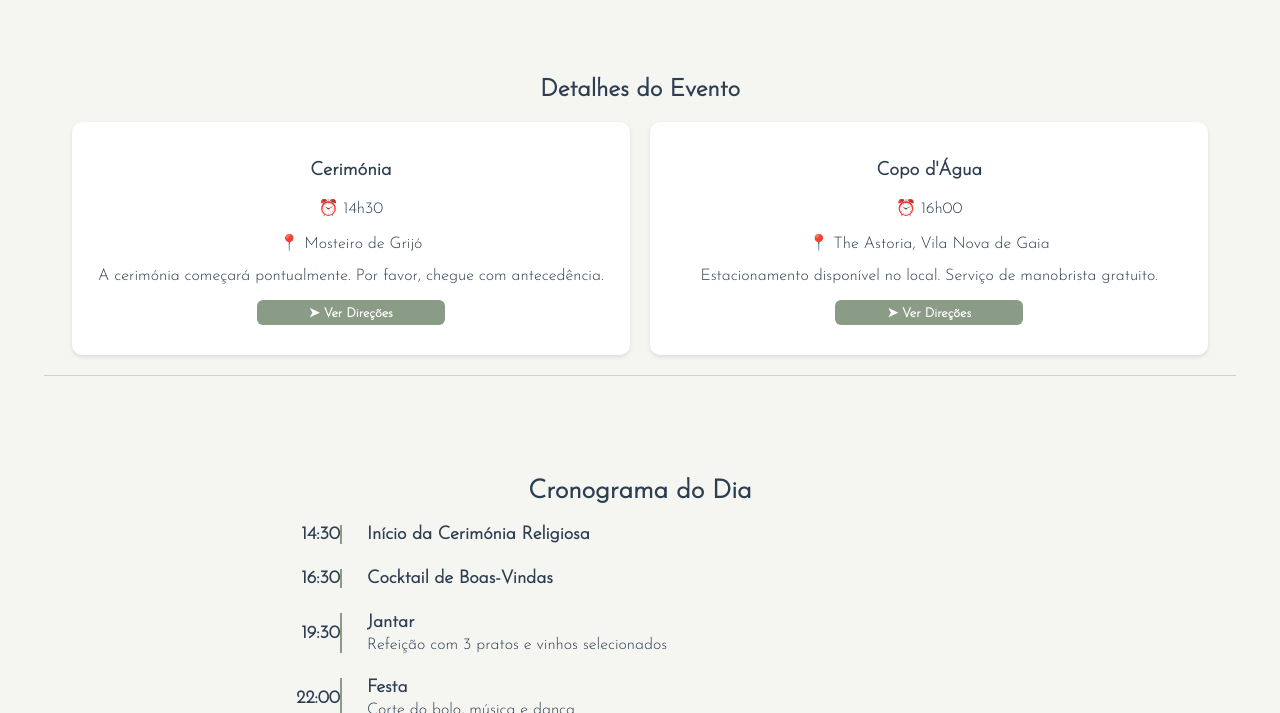
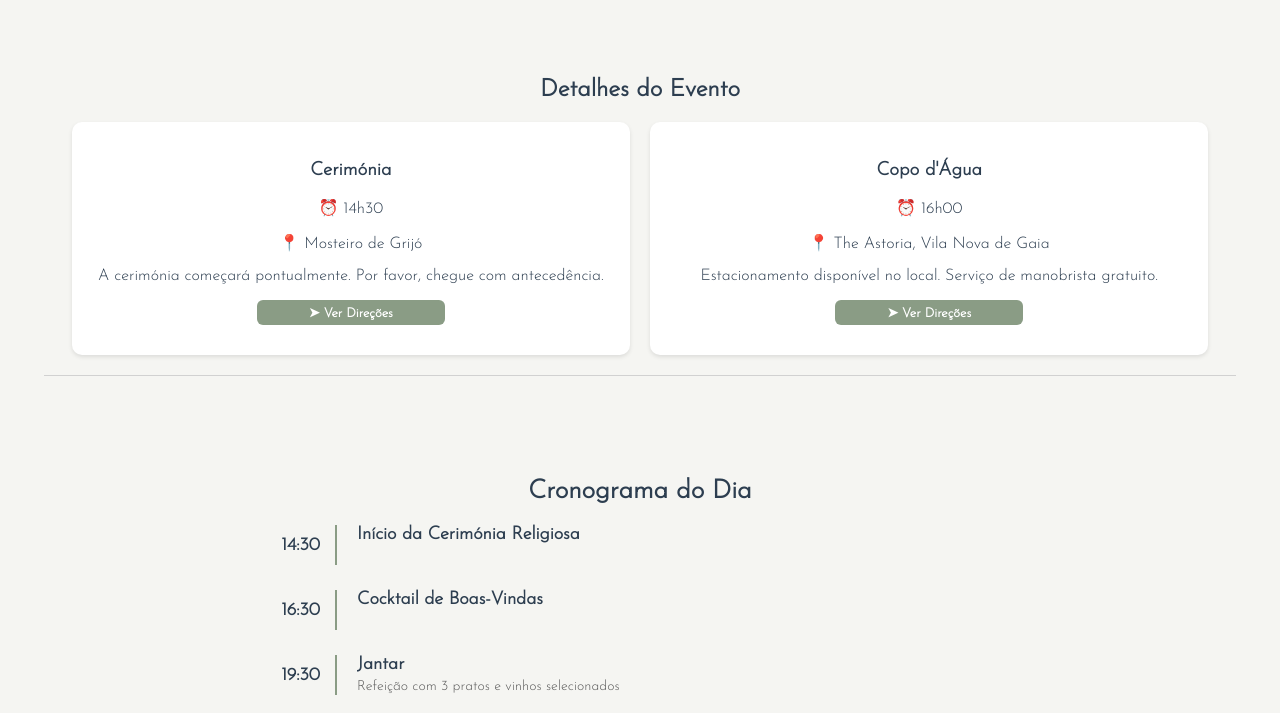
Before and after one commit to Marga0710/Casamento, a plain HTML site: page index.html in a window 1280 px wide. Shown: the part 239-952 px from the top of the page. Drawn offline with Linux system fonts and the light colour scheme.

Commit message:
Update style.css

```diff
--- a/style.css
+++ b/style.css
@@ -223,15 +223,17 @@ footer {
 .timeline-time {
     font-weight: bold;
     font-size: 18px;
-    width: 100px; /* Ajustado para mais espaçamento */
+    width: 80px; /* Garante alinhamento */
     text-align: right;
     color: #2d3e50;
+    margin-right: 15px; /* Adicionado para afastar a barra */
 }
 
 .timeline-content {
     flex: 1;
-    padding-left: 25px; /* Aumentado para dar mais espaço da barra para o texto */
+    padding-left: 20px; /* Espaçamento uniforme */
     border-left: 2px solid #8A9C85; /* Cor verde clara da paleta */
+    height: 40px; /* Mantém o mesmo tamanho para todas as barras */
 }
 
 .timeline-content h3 {
@@ -242,3 +244,6 @@ footer {
 
 .timeline-content p {
     margin: 5px 0 0;
+    font-size: 14px;
+    color: #5a5a5a;
+}
```
